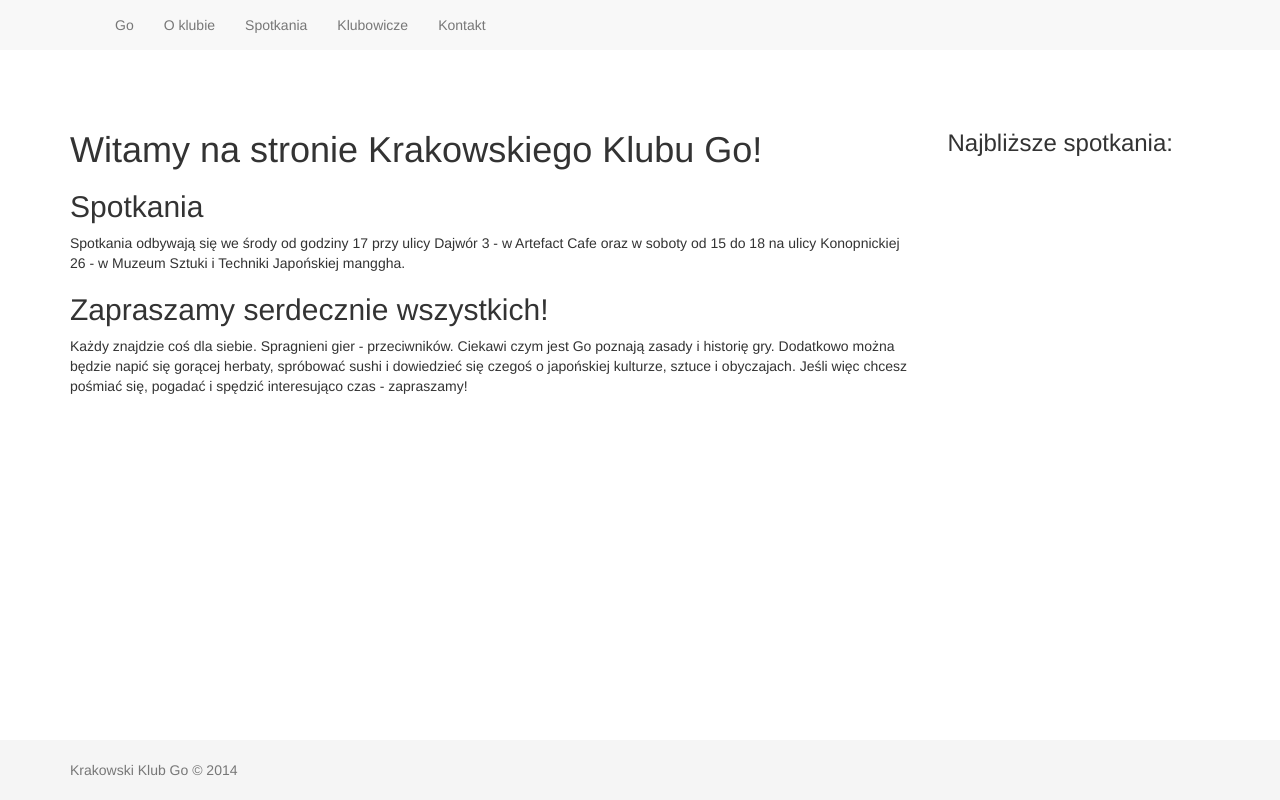
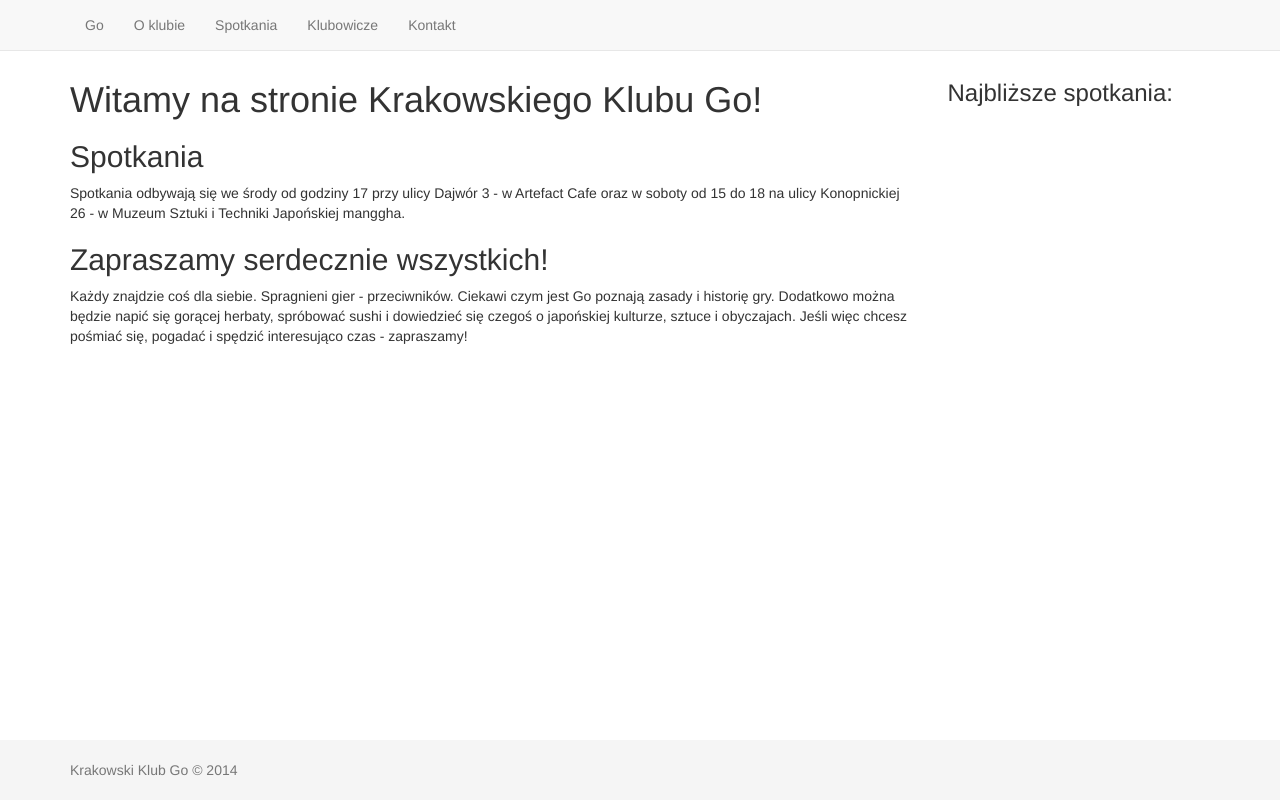
Before and after one commit to kobuz/goclub, a Django app: template templates/home.html in a window 1280 px wide. Run offline with Django 3.2, Linux system fonts and the light colour scheme; the template is opened without the code that fills it, so the values that code supplies are empty; some libraries are stand-ins or nearby versions.

Commit message:
updated bootstrap and layout

```diff
--- a/static/css/sticky-footer.css
+++ b/static/css/sticky-footer.css
@@ -1,24 +1,18 @@
 /* Sticky footer styles
 -------------------------------------------------- */
-
-html,
+html {
+  position: relative;
+  min-height: 100%;
+}
 body {
-  height: 100%;
-  /* The html and body elements cannot have any padding or margin. */
+  /* Margin bottom by footer height */
+  margin-bottom: 60px;
 }
-
-/* Wrapper for page content to push down footer */
-#wrap {
-  min-height: 100%;
-  height: auto;
-  /* Negative indent footer by its height */
-  margin: 0 auto -60px;
-  /* Pad bottom by footer height */
-  padding: 0 0 60px;
-}
-
-/* Set the fixed height of the footer here */
 #footer {
+  position: absolute;
+  bottom: 0;
+  width: 100%;
+  /* Set the fixed height of the footer here */
   height: 60px;
   background-color: #f5f5f5;
 }
@@ -28,7 +22,7 @@ body {
 -------------------------------------------------- */
 /* Not required for template or sticky footer method. */
 
-#wrap > .container {
+body > .container {
   padding: 60px 15px 0;
 }
 .container .text-muted {
@@ -36,8 +30,8 @@ body {
 }
 
 #footer > .container {
+  padding-right: 15px;
   padding-left: 15px;
-  padding-right: 15px;
 }
 
 code {
--- a/templates/base.html
+++ b/templates/base.html
@@ -2,23 +2,22 @@
 <html>
 <head>
     <title>Krakowski Klub Go</title>
-    <meta name="viewport" content="width=device-width, initial-scale=1.0">
-    <link href="//netdna.bootstrapcdn.com/bootstrap/3.0.3/css/bootstrap.min.css" rel="stylesheet">
+    <meta charset="utf-8">
+    <meta http-equiv="X-UA-Compatible" content="IE=edge">
+    <meta name="viewport" content="width=device-width, initial-scale=1">
+    <link href="//netdna.bootstrapcdn.com/bootstrap/3.1.1/css/bootstrap.min.css" rel="stylesheet">
     <link href="{{ STATIC_URL }}css/sticky-footer.css" rel="stylesheet">
 
-    <!-- HTML5 Shim and Respond.js IE8 support of HTML5 elements and media queries -->
     <!--[if lt IE 9]>
       <script src="https://oss.maxcdn.com/libs/html5shiv/3.7.0/html5shiv.js"></script>
-      <script src="https://oss.maxcdn.com/libs/respond.js/1.3.0/respond.min.js"></script>
+      <script src="https://oss.maxcdn.com/libs/respond.js/1.4.2/respond.min.js"></script>
     <![endif]-->
 </head>
 
 <body>
-<div id="wrap">
-
-    <nav class="navbar-default" role="navigation">
+    <nav class="navbar navbar-default navbar-fixed-top" role="navigation">
         <div class="container">
-            <div class="collapse navbar-collapse navbar-ex1-collapse">
+            <div class="collapse navbar-collapse">
                 <div class="collapse navbar-collapse">
                     <ul class="nav navbar-nav">
                         <li><a href="{% url 'home' %}">Go</a></li>
@@ -44,17 +43,13 @@
         </div>
     </div>
 
-</div>
+    <footer id="footer">
+        <div class="container">
+            <p class="text-muted">Krakowski Klub Go &copy; 2014</p>
+        </div>
+    </footer>
 
-<footer id="footer">
-    <div class="container">
-        <p class="text-muted">Krakowski Klub Go &copy; 2014</p>
-    </div>
-</footer>
-
-<!-- jQuery (necessary for Bootstrap's JavaScript plugins) -->
-<script src="https://code.jquery.com/jquery.js"></script>
-<!-- Include all compiled plugins (below), or include individual files as needed -->
-<script src="//netdna.bootstrapcdn.com/bootstrap/3.0.3/js/bootstrap.min.js"></script>
+    <script src="https://ajax.googleapis.com/ajax/libs/jquery/1.11.0/jquery.min.js"></script>
+    <script src="//netdna.bootstrapcdn.com/bootstrap/3.1.1/js/bootstrap.min.js"></script>
 </body>
 </html>
```
